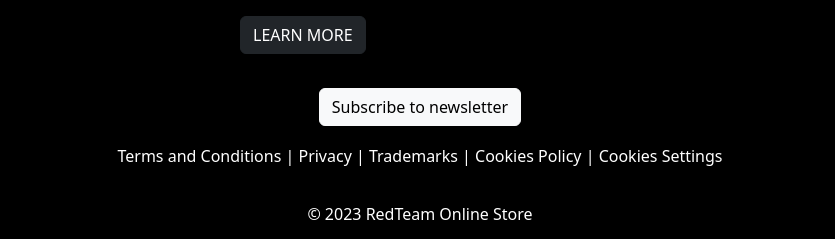
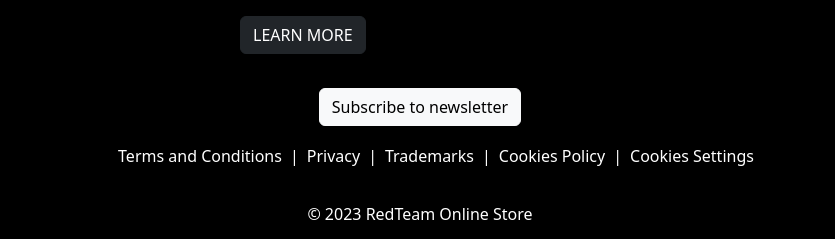
Before and after one commit to matheuspl92/shopping-cart, a React (Create React App) app: page / in a window 1280 px wide. Shown: the part 2010-2249 px from the top of the page, without its empty margins (220-1055 px from the left). Built offline with nearby package versions, Linux system fonts and the light colour scheme.

Commit message:
Refactor and style Footer component

```diff
--- /dev/null
+++ b/src/components/Footer/Footer.css
@@ -0,0 +1,19 @@
+footer {
+    display: flex;
+    flex-direction: column;
+    background-color: black;
+    color: white;
+    align-items: center;
+    gap: 18px;
+    padding-top: 18px;
+}
+
+.footer-list {
+    display: flex;
+    list-style-type: none;
+    gap: 8px;
+}
+
+.footer-links:hover {
+    color: white;
+}
--- a/src/components/Footer/Footer.js
+++ b/src/components/Footer/Footer.js
@@ -1,12 +1,34 @@
-import React from 'react'
-import { Button } from 'react-bootstrap'
+/* eslint-disable jsx-a11y/anchor-is-valid */
+import React from 'react';
+import { Button } from 'react-bootstrap';
+import './Footer.css';
 
 export default function Footer() {
   return (
-    <section id='bottom'>
-        <Button variant='light'>Subscribe to newsletter</Button>
-        <p>Terms and Conditions | Privacy | Trademarks | Cookies Policy | Cookies Settings</p>
-        <p>© 2023 RedTeam Online Store</p>
-      </section>
+    <footer id='bottom'>
+      <Button variant='light'>Subscribe to newsletter</Button>
+      <ul className='footer-list'>
+        <li>
+          <a className='footer-links' href="#">Terms and Conditions</a>
+        </li>
+        <li>|</li>
+        <li>
+          <a className='footer-links' href="#">Privacy</a>
+        </li>
+        <li>|</li>
+        <li>
+          <a className='footer-links' href="#">Trademarks</a>
+        </li>
+        <li>|</li>
+        <li>
+          <a className='footer-links' href="#">Cookies Policy</a>
+        </li>
+        <li>|</li>
+        <li>
+          <a className='footer-links' href="#">Cookies Settings</a>
+        </li>
+      </ul>
+      <p>© 2023 RedTeam Online Store</p>
+    </footer>
   )
 }
--- a/src/components/Home/Home.css
+++ b/src/components/Home/Home.css
@@ -13,14 +13,6 @@ section {
     color: white;
 }
 
-#bottom {
-    background-color: black;
-    color: white;
-    align-items: center;
-    gap: 18px;
-    padding-top: 18px;
-}
-
 .card {
     background-color: black;
 }
```
